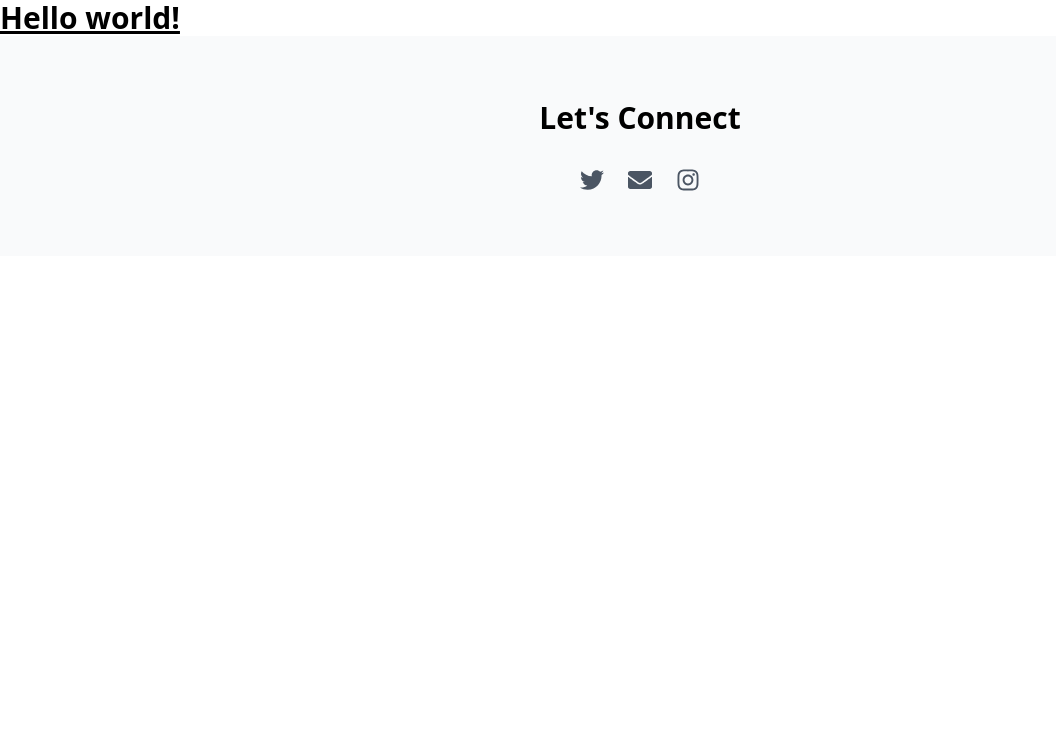
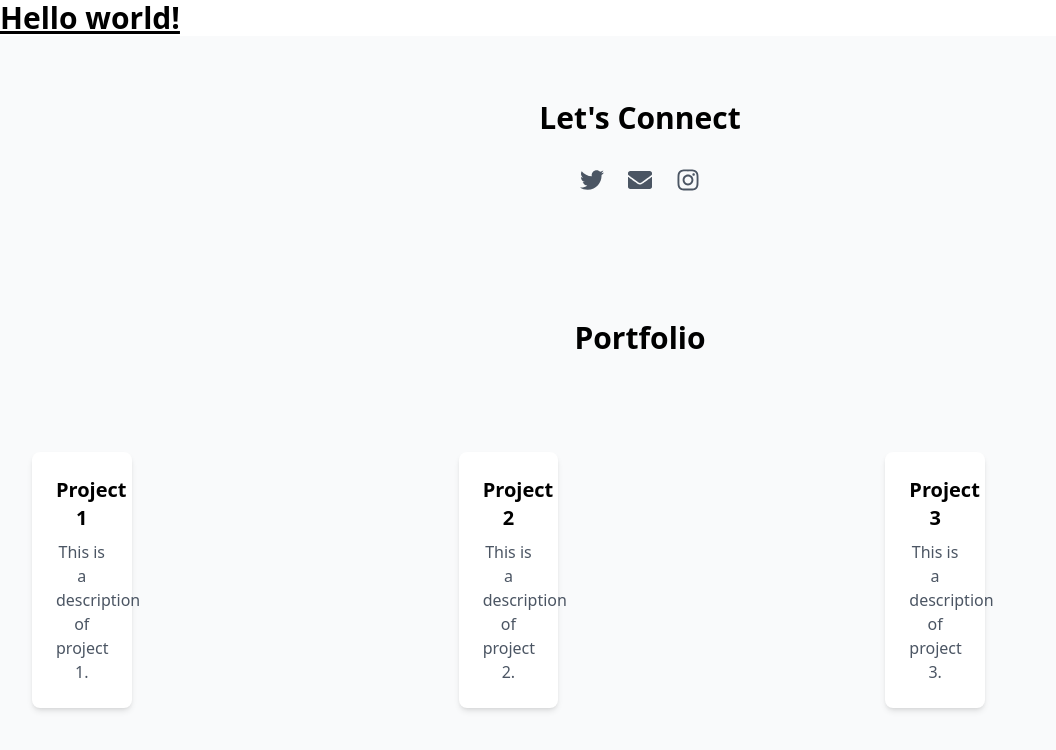
Before and after one commit to 117Isabell/concept_brainstone_art, a React (Vite) app in the folder client/: page /portfolio in a window 1280 px wide. Shown: the top 750 px of the page, without its empty margins (0-1056 px from the left). Built offline with nearby package versions, Linux system fonts and the light colour scheme.

Commit message:
add: created portfolio components

```diff
--- a/client/src/App.tsx
+++ b/client/src/App.tsx
@@ -1,10 +1,12 @@
 import Contact from "./components/homepage/contact.tsx";
+import PortfolioList from "./components/portfolio/portfolioList.tsx";
 
 export default function App() {
   return (
     <div>
       <h1 className="text-3xl font-bold underline">Hello world!</h1>
       <Contact />
+      <PortfolioList />
     </div>
   );
 }
--- /dev/null
+++ b/client/src/components/portfolio/PortfolioCard.tsx
@@ -0,0 +1,32 @@
+import React from "react";
+
+interface PortfolioCardProps {
+    project: {
+        href: string;
+        title: string;
+        description: string;
+    };
+    index: number;
+}
+
+const PortfolioCard: React.FC<PortfolioCardProps> = ({ project, index }) => {
+
+    return (
+        <section className="py-16 bg-gray-50" id="portfolioCard">
+            <div className="container mx-auto px-4 text-center">
+                <div className="grid grid-cols-1 md:grid-cols-2 lg:grid-cols-3 gap-8">
+                    <a
+                        key={index}
+                        href={project.href}
+                        className="bg-white rounded-lg shadow-md p-6"
+                    >
+                        <h3 className="text-xl font-bold mb-2">{project.title}</h3>
+                        <p className="text-gray-600">{project.description}</p>
+                    </a>
+                </div>
+            </div>
+        </section>
+    );
+}
+
+export default PortfolioCard;
--- /dev/null
+++ b/client/src/components/portfolio/PortfolioList.tsx
@@ -0,0 +1,37 @@
+import React from "react";
+import PortfolioCard from "./portfolioCard";
+
+const PortfolioList: React.FC = () => {
+    const projects = [
+        {
+        title: "Project 1",
+        description: "This is a description of project 1.",
+        href: "#",
+        },
+        {
+        title: "Project 2",
+        description: "This is a description of project 2.",
+        href: "#",
+        },
+        {
+        title: "Project 3",
+        description: "This is a description of project 3.",
+        href: "#",
+        },
+    ];
+
+    return (
+        <section className="py-16 bg-gray-50" id="portfolio">
+        <div className="container mx-auto px-4 text-center">
+            <h2 className="text-3xl font-bold mb-8">Portfolio</h2>
+            <div className="grid grid-cols-1 md:grid-cols-2 lg:grid-cols-3 gap-8">
+            {projects.map((project, index) => (
+                <PortfolioCard project={project} index={index} />
+            ))}
+            </div>
+        </div>
+        </section>
+    );
+    };
+
+export default PortfolioList;
```
Also changed, not shown: client/src/components/portfolio/PortfolioMain.tsx (added).
